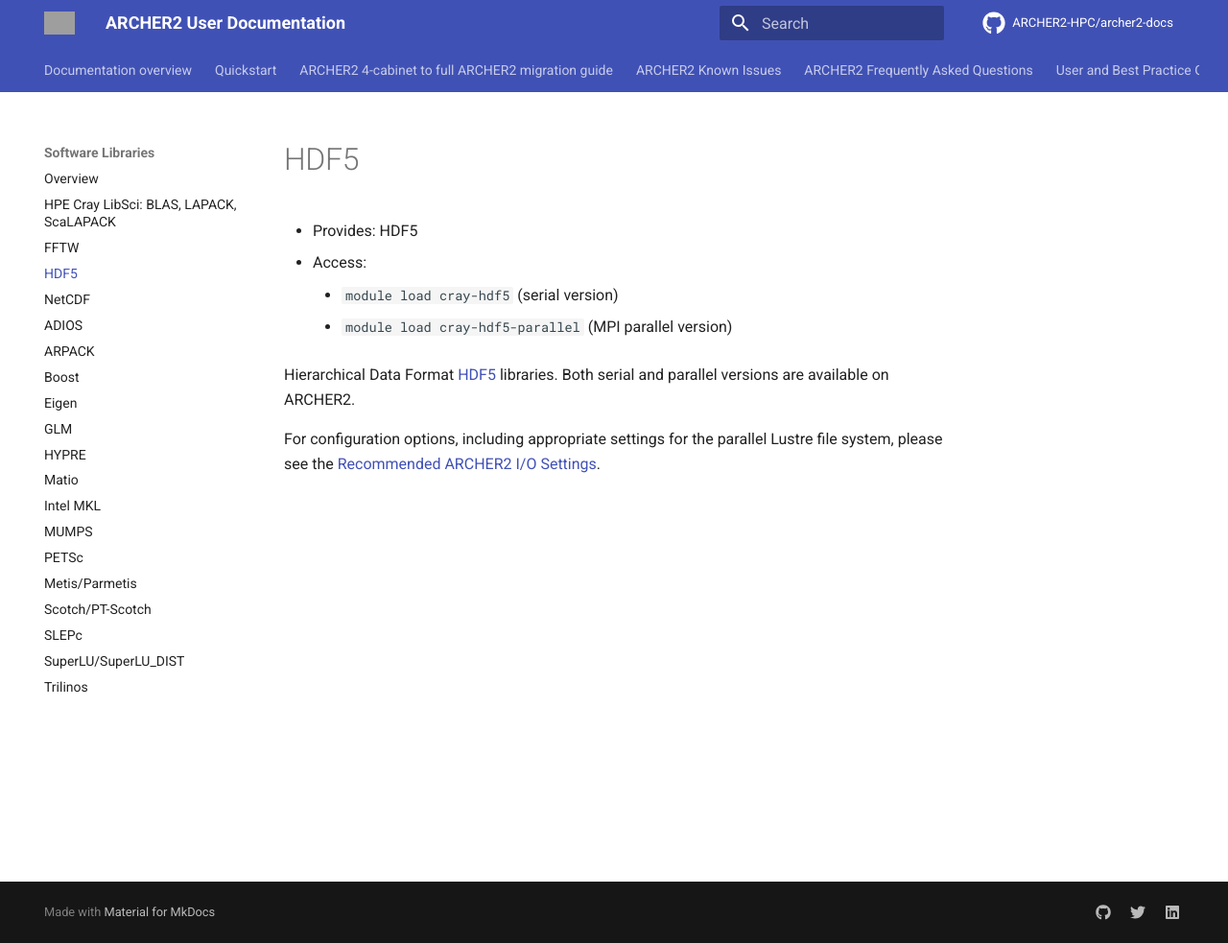
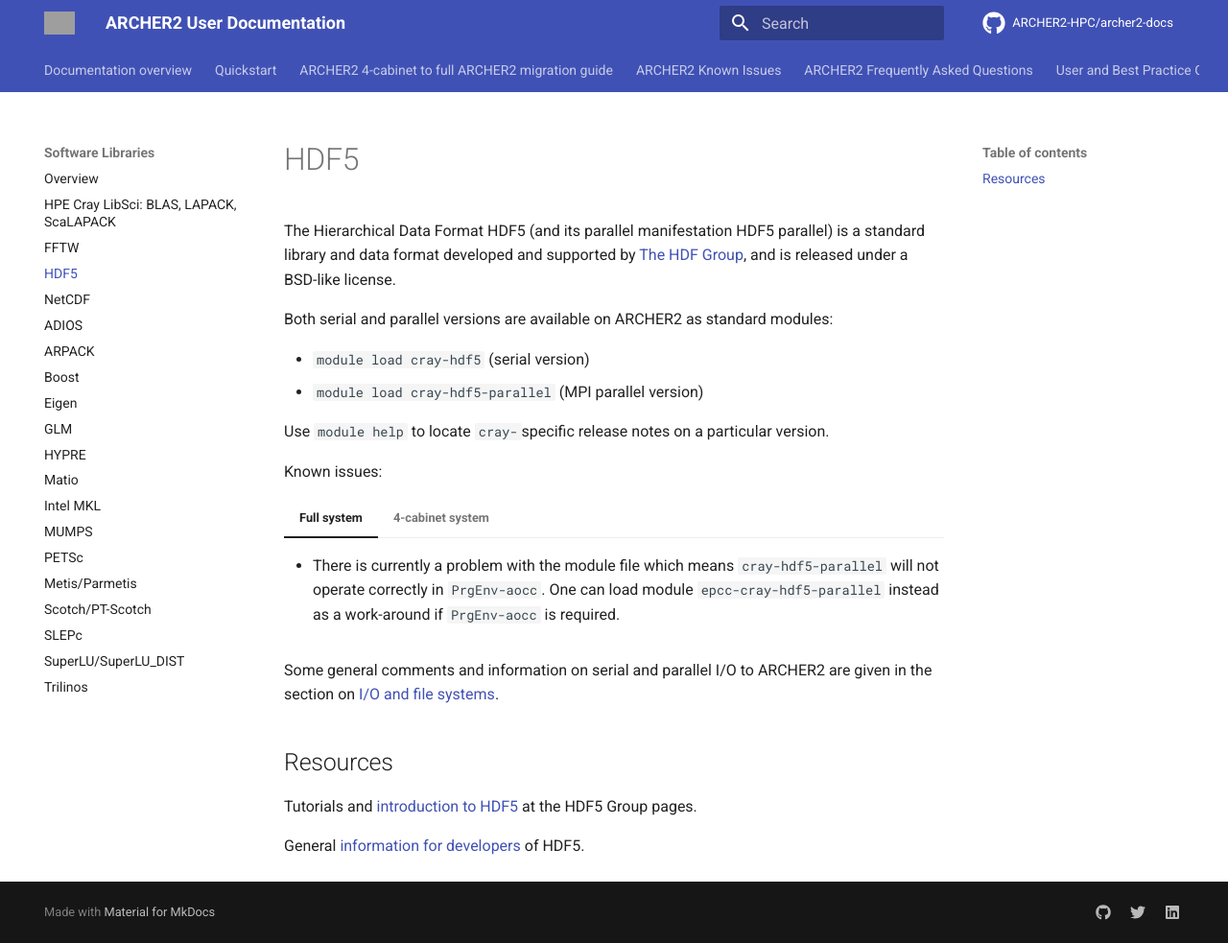
Before and after one commit to ARCHER2-HPC/archer2-docs, an MkDocs documentation site: the page built from docs/software-libraries/hdf5.md, in a window 1280 px wide and 983 px high. Shown: the whole window at 96% size. Built offline with MkDocs 1.6.1 and Material for MkDocs 9.7.7, drawn with Linux system fonts in a browser that asks for light colours; comment, search, counter and statistics services are not loaded; grey boxes are pictures that could not be loaded.

Commit message:
Update HDF5 page

```diff
--- a/docs/software-libraries/hdf5.md
+++ b/docs/software-libraries/hdf5.md
@@ -1,14 +1,41 @@
 # HDF5
 
-  - Provides: HDF5
-  - Access:
-    + `module load cray-hdf5` (serial version)
-    + `module load cray-hdf5-parallel` (MPI parallel version)
+The Hierarchical Data Format HDF5
+(and its parallel manifestation HDF5 parallel) is a standard library
+and data format developed and supported by
+[The HDF Group](https://portal.hdfgroup.org/display/HDF5/HDF5), and
+is released under a BSD-like license.
 
-Hierarchical Data Format
-[HDF5](https://portal.hdfgroup.org/display/HDF5/HDF5) libraries.
-Both serial and parallel versions are available on ARCHER2.
+Both serial and parallel versions are available on ARCHER2 as
+standard modules:
 
-For configuration options, including appropriate settings for the
-parallel Lustre file system, please see the [Recommended ARCHER2 I/O
-Settings](/user-guide/io##recommended-archer2-io-settings).
+  + `module load cray-hdf5` (serial version)
+  + `module load cray-hdf5-parallel` (MPI parallel version)
+
+Use `module help` to locate `cray-`specific release notes on a
+particular version.
+
+Known issues:
+
+=== "Full system"
+
+    + There is currently a problem with the module file which means
+      `cray-hdf5-parallel` will not operate correctly in `PrgEnv-aocc`.
+      One can load module `epcc-cray-hdf5-parallel` instead as a work-around
+      if `PrgEnv-aocc` is required.
+
+=== "4-cabinet system"
+
+    + There are no currently known issues.
+
+Some general comments and information on serial and parallel I/O
+to ARCHER2 are given in the section on
+[I/O and file systems](../user-guide/io.md).
+
+
+## Resources
+
+Tutorials and [introduction to HDF5](https://portal.hdfgroup.org/display/HDF5/Learning+HDF5) at the HDF5 Group pages.
+
+General [information for developers](https://docs.hdfgroup.org/hdf5/develop/)
+of HDF5.
```
